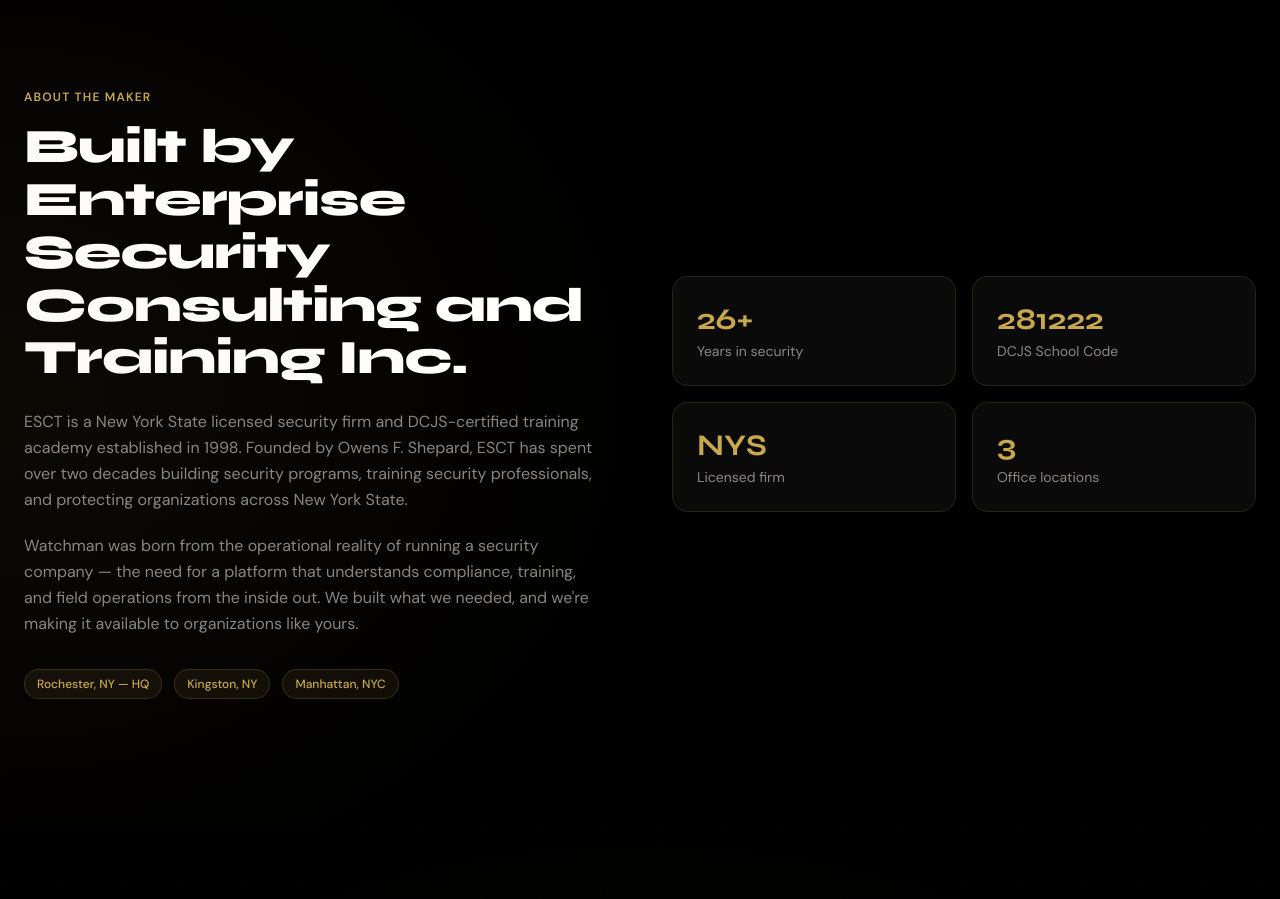
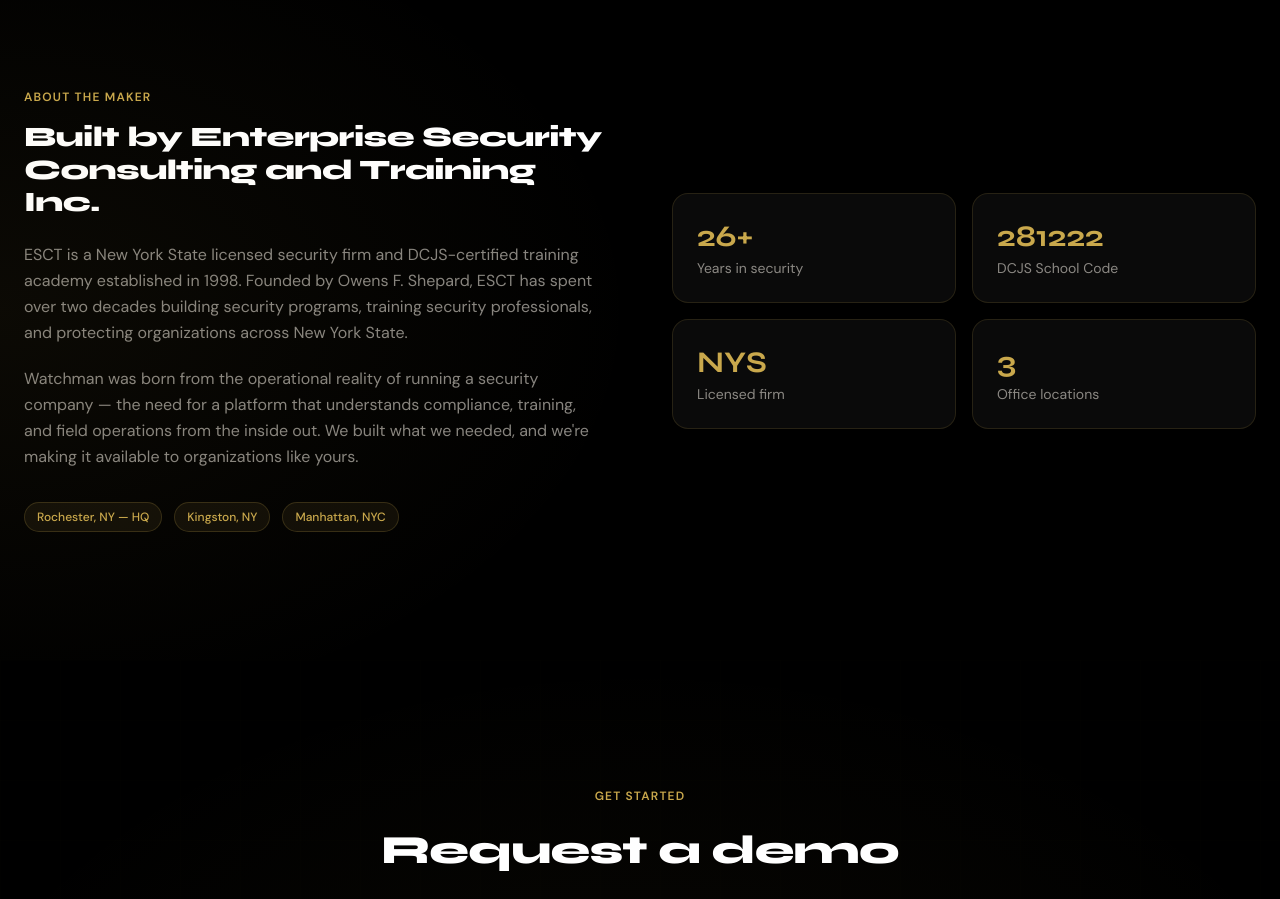
Before and after one commit to watchmanbyesct/watchmanbyesct-site, a React (Vite) app: page / in a window 1280 px wide. Shown: the part 4360-5259 px from the top of the page. Built offline with nearby package versions, Linux system fonts and the light colour scheme; the HTML template or start-up script is replaced by a standard one.

Commit message:
fix: reduce About section headline size

```diff
--- a/src/App.tsx
+++ b/src/App.tsx
@@ -398,7 +398,7 @@
         <div className="grid lg:grid-cols-2 gap-16 items-center">
           <div>
             <p className="text-xs font-bold uppercase tracking-widest mb-4" style={{ color: 'var(--gold)' }}>About the Maker</p>
-            <h2 className="mb-6" style={{ fontFamily: 'Syne', fontSize: 'clamp(2rem,4vw,3rem)', fontWeight: 800, color: '#fff', lineHeight: 1.1 }}>
+            <h2 className="mb-6" style={{ fontFamily: 'Syne', fontSize: "clamp(1.4rem,2.2vw,2rem)", fontWeight: 800, color: "#fff", lineHeight: 1.15 }}>
               Built by Enterprise Security Consulting and Training Inc.
             </h2>
             <p className="mb-5 leading-relaxed" style={{ color: 'var(--text-muted)' }}>
```
